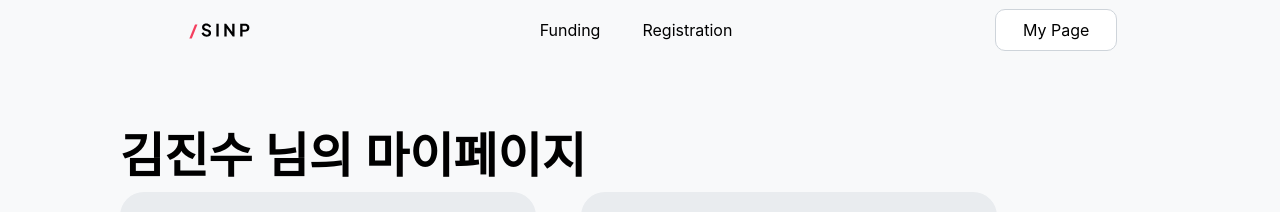
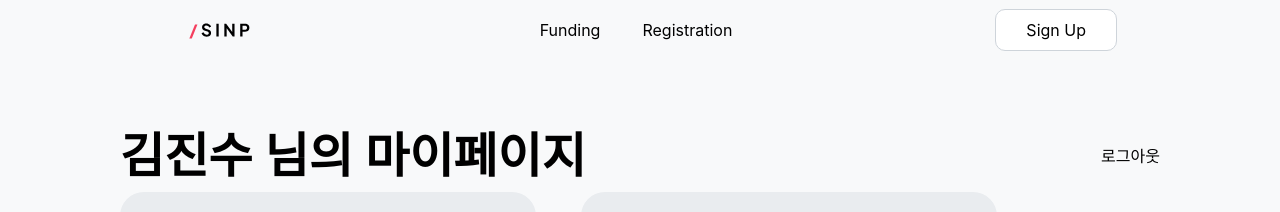
Before and after one commit to setkies/Something-Hilarious-Frontend, a React (Create React App) app: page /mypage in a window 1280 px wide. Shown: the top 212 px of the page. Built offline with nearby package versions, Linux system fonts and the light colour scheme; no server answers.

Commit message:
ADD :: logout

```diff
--- a/src/components/Header/index.tsx
+++ b/src/components/Header/index.tsx
@@ -6,6 +6,7 @@ import userStore from 'store/user.store';
 
 const Header = () => {
   const user = useRecoilValue(userStore);
+
   return (
     <S.Container>
       <Link to='/'>
@@ -16,9 +17,9 @@ const Header = () => {
         <S.Element to='Registration'>Registration</S.Element>
       </S.Elements>
       {user ? (
+        <S.Button to='/mypage'>My Page</S.Button>
+      ) : (
         <S.Button to='/signup'>Sign Up</S.Button>
-      ) : (
-        <S.Button to='/mypage'>My Page</S.Button>
       )}
     </S.Container>
   );
--- a/src/pages/MyPage/index.tsx
+++ b/src/pages/MyPage/index.tsx
@@ -1,13 +1,23 @@
 import Header from 'components/Header';
 import * as S from './style';
 import dummyData from 'fixtures/funding.dummy';
+import { useNavigate } from 'react-router-dom';
 
 const MyPage = () => {
+  const navigate = useNavigate();
+  const handleLogout = () => {
+    navigate('/');
+    localStorage.clear();
+    window.location.reload();
+  };
   return (
     <S.Contaienr>
       <Header />
       <S.Contents>
-        <S.Title>{dummyData[0].author} 님의 마이페이지</S.Title>
+        <S.Wrapper>
+          <S.Title>{dummyData[0].author} 님의 마이페이지</S.Title>
+          <h1 onClick={handleLogout}>로그아웃</h1>
+        </S.Wrapper>
         <S.Wallets>
           <S.Wallet>
             <S.WalletTitle>{dummyData[0].author} 님의 지갑</S.WalletTitle>
--- a/src/pages/MyPage/style.ts
+++ b/src/pages/MyPage/style.ts
@@ -56,3 +56,10 @@ export const Projects = styled.div`
   gap: 45px;
   flex-wrap: wrap;
 `;
+
+export const Wrapper = styled.div`
+  width: 100%;
+  display: flex;
+  align-items: center;
+  justify-content: space-between;
+`;
--- a/src/pages/auth/index.tsx
+++ b/src/pages/auth/index.tsx
@@ -15,7 +15,6 @@ const Auth = () => {
           const { data } = await instance.post('/auth/google', { code });
           console.log(data);
           if (data) {
-            console.log(data.accessToken, data.refreshToken);
             localStorage.setItem('accessToken', data.accessToken);
             // console.log(localStorage.getItem('accessToken'));
             // eslint-disable-next-line
```
